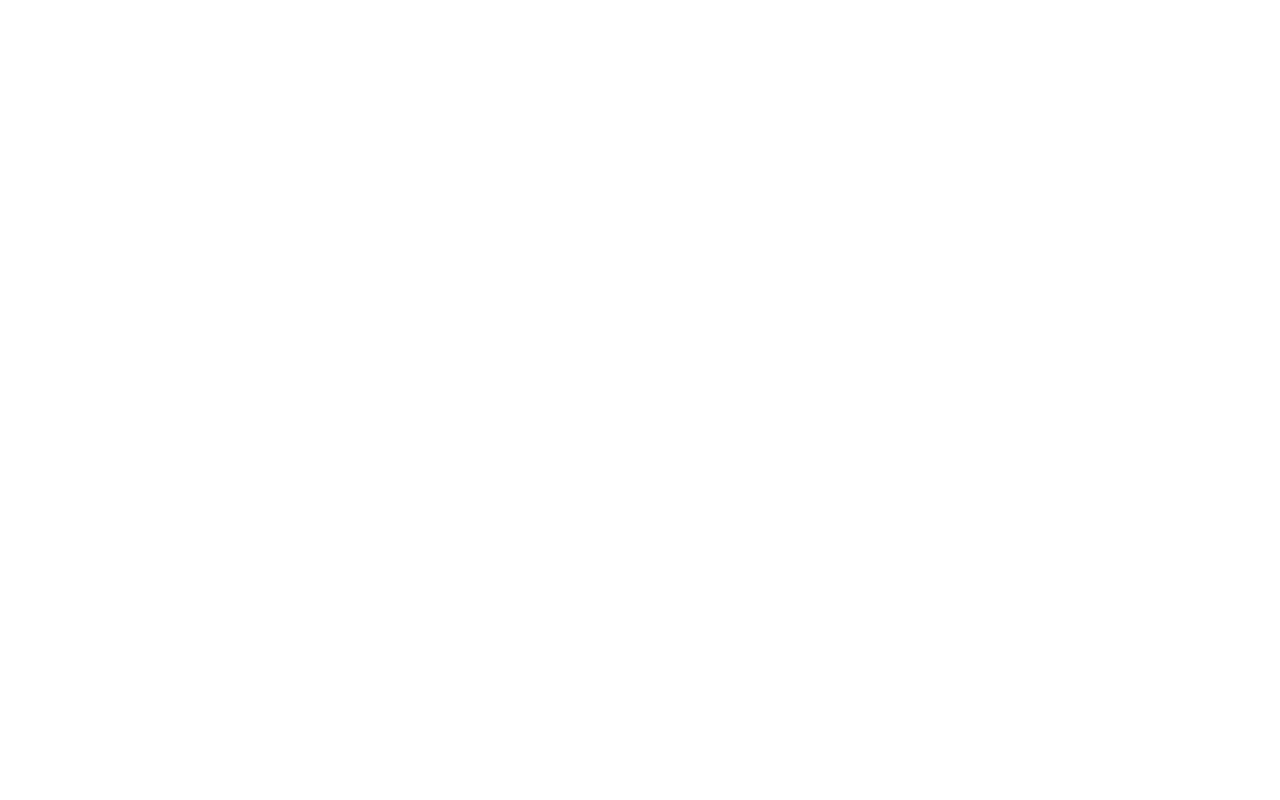
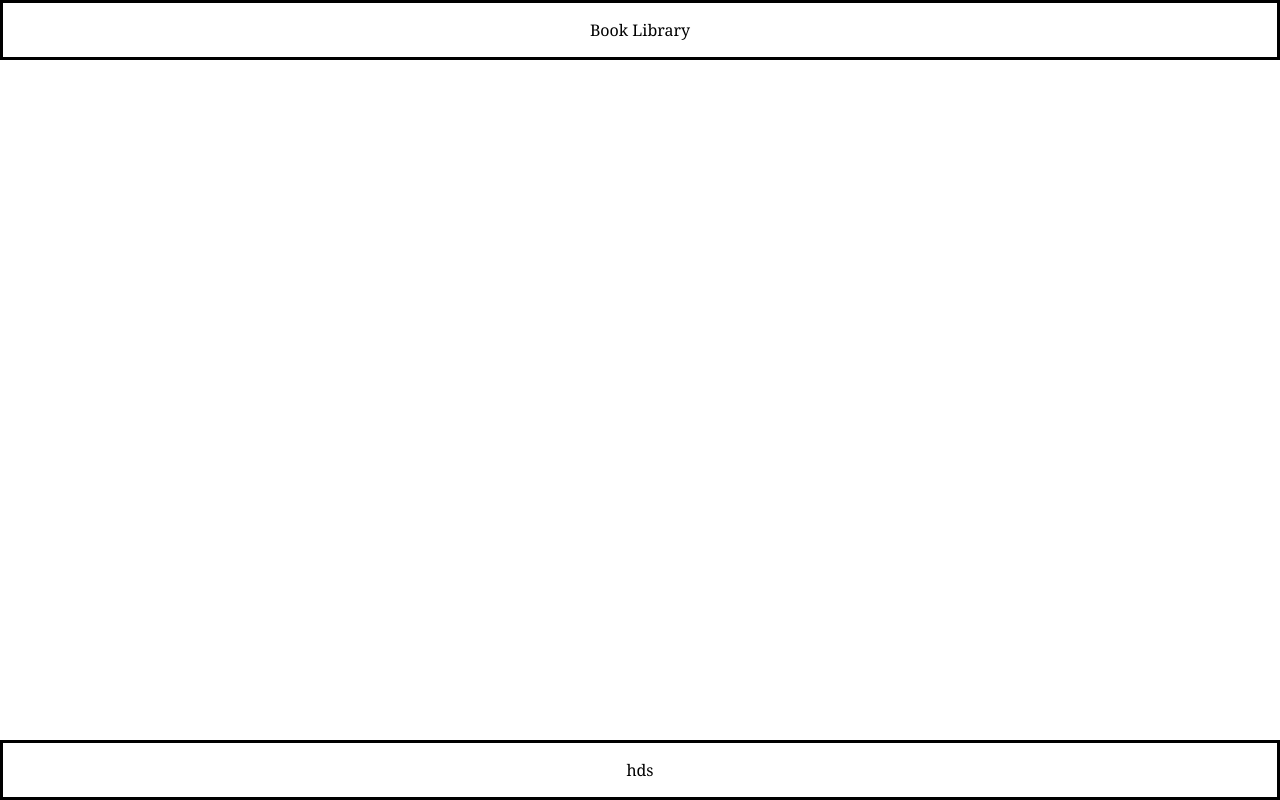
Before and after one commit to Sasibru/Library, a plain HTML site: page index.html in a window 1280 px wide. Drawn offline with Linux system fonts and the light colour scheme.

Commit message:
Add temp header and footer

```diff
--- a/index.html
+++ b/index.html
@@ -8,7 +8,11 @@
     <link rel="stylesheet" href="./styles/styles.css">
   </head>
   <body>
+    <header class="header">Book Library</header>
+    <div class="content">
 
+    </div>
+    <footer class="footer">hds</footer>
 	<script src="./script/script.js"></script>
   </body>
 </html>
--- a/script/script.js
+++ b/script/script.js
@@ -1 +1,18 @@
 "use strict"
+
+let myLibrary = [];
+
+function Book(title, author, pages, read) {
+    this.title = title;
+    this.author = author;
+    this.pages = pages;
+    this.read = read;
+};
+
+function addBookToLibrary(book) {
+    myLibrary.push(book);
+};
+
+for(let i = 0; i < myLibrary.length; i++) {
+
+}
--- a/styles/styles.css
+++ b/styles/styles.css
@@ -0,0 +1,33 @@
+html, body {
+    height: 100%;
+    font-size: 100%;
+    font-family: Georgia, serif;
+  }
+
+  body {
+    display: flex;
+    flex-direction: column;
+    padding: 0;
+    margin: 0;
+  }
+
+  .header {
+    display: flex;
+    justify-content: center;
+    align-items: center;
+    border: solid black;
+    padding: 1em;
+  }
+
+  .content {
+    flex: 1 0 auto;
+  }
+
+  .footer {
+    display: flex;
+    justify-content: center;
+    align-items: center;
+    flex-shrink: 0;
+    border: solid black;
+    padding: 1em;
+  }
```
